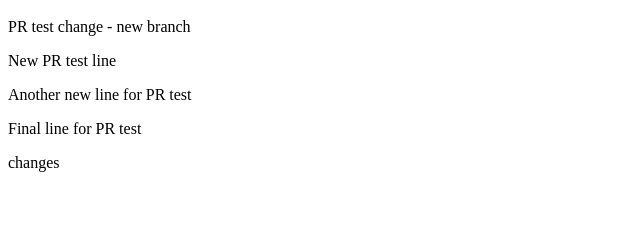
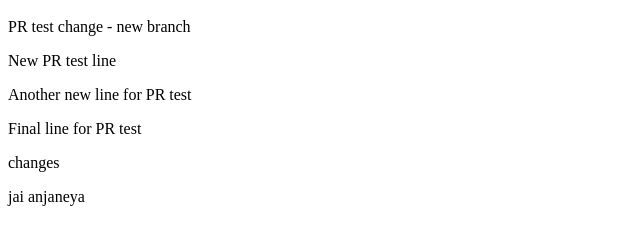
Before and after one commit to VivanRajath/PR-test, a plain HTML site: page index.html in a window 1280 px wide. Shown: the part 48-292 px from the top of the page, without its empty margins (0-640 px from the left). Drawn offline with Linux system fonts and the light colour scheme.

Commit message:
UPDATE index.html new fr local

```diff
--- a/index.html
+++ b/index.html
@@ -5,3 +5,4 @@
 <p> Another new line for PR test</p>
 <p> Final line for PR test</p>
 <p> changes </p>
+<p> jai anjaneya </p>
```
